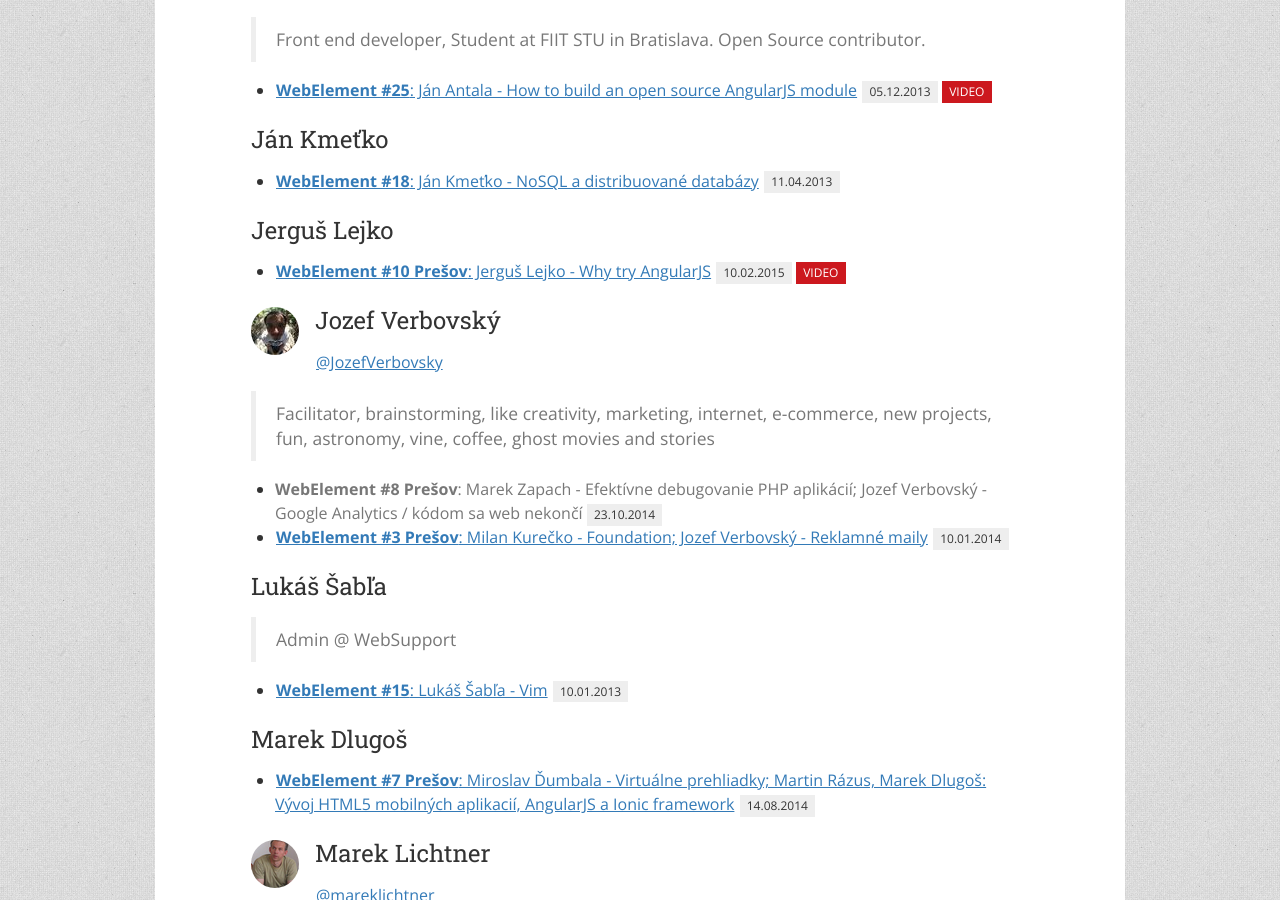
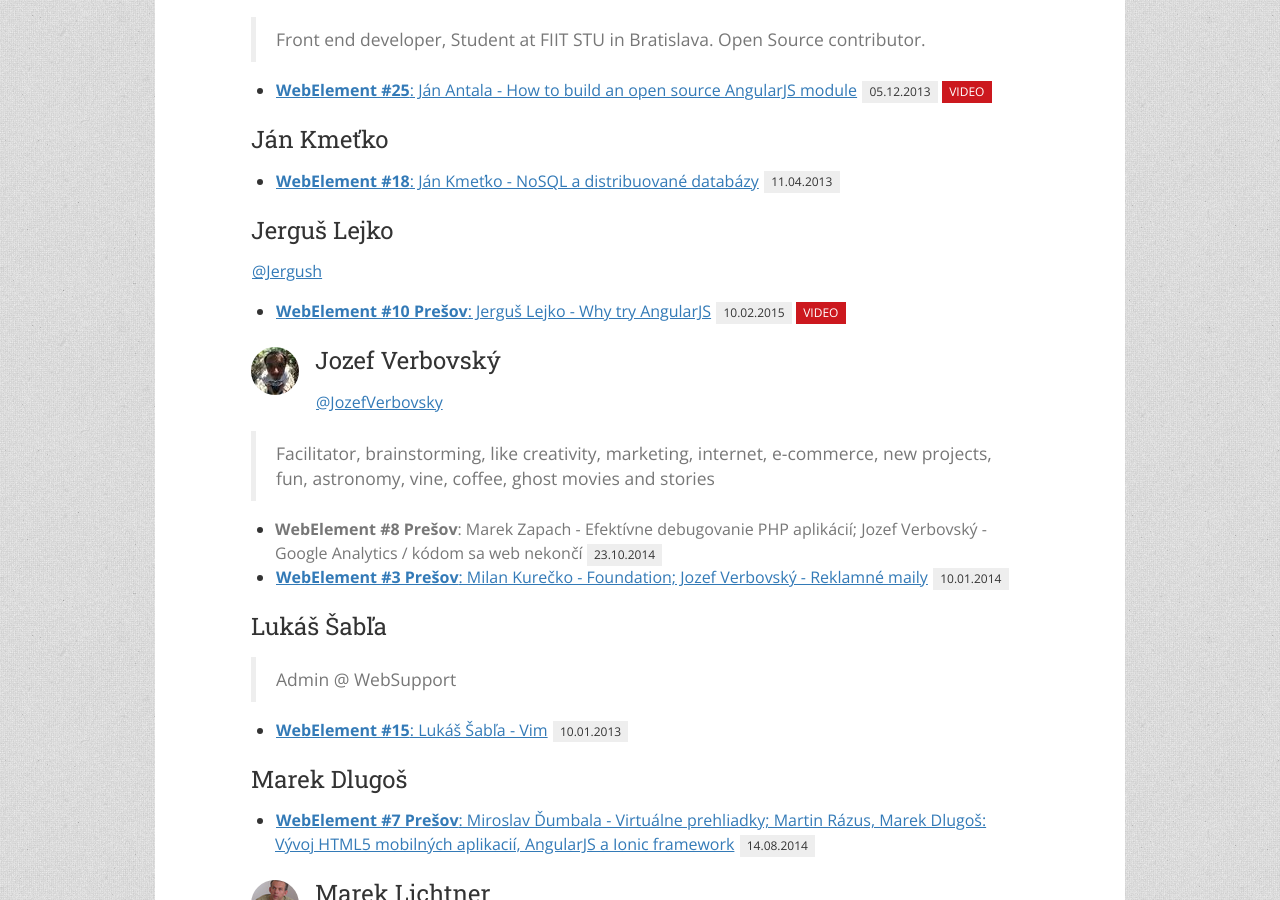
Before and after one commit to ujovlado/webelement-sk, a Jekyll site: the page built from recnici.md, in a window 1280 px wide and 900 px high, scrolled down 1588 px. Built offline with Jekyll 4.4.1, drawn with Linux system fonts in a browser that asks for light colours.

Commit message:
Twitter link

```diff
--- a/_data/speakers.yml
+++ b/_data/speakers.yml
@@ -56,7 +56,7 @@
     - 2013-04-11-webelement-18-ba-jan-kmetko
 
 - name: Jerguš Lejko
-  twitter:
+  twitter: Jergush
   id: jergus-lejko
   about:
   image:
```
